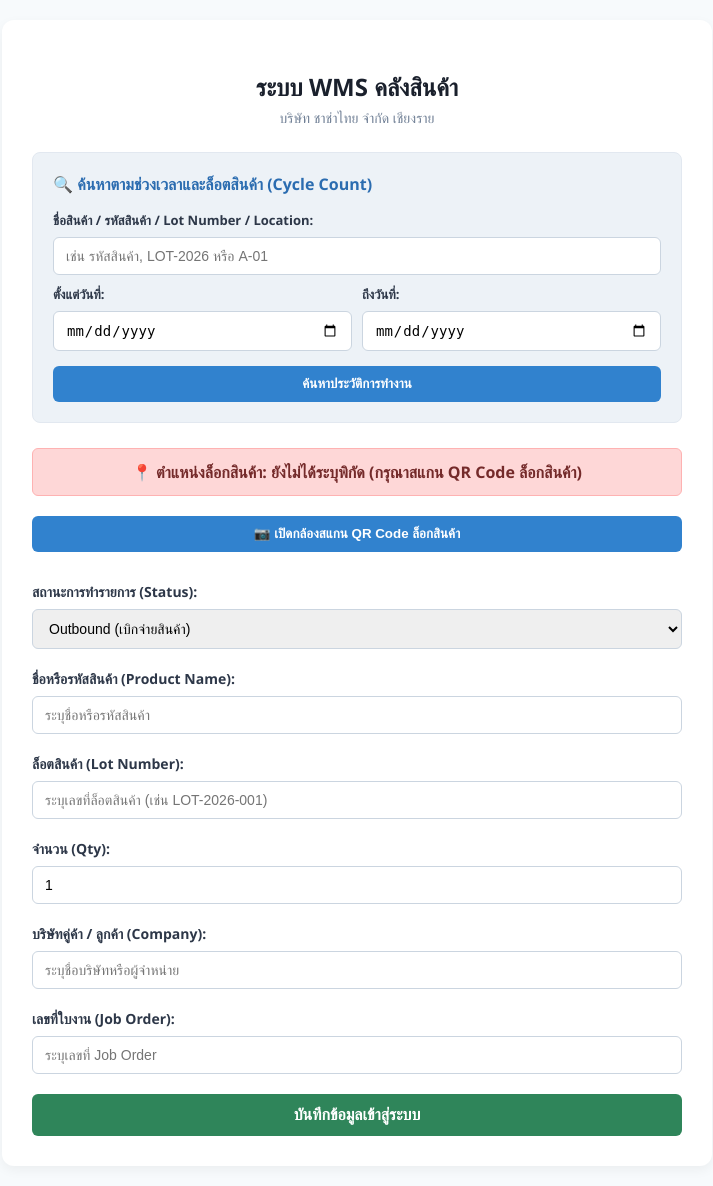
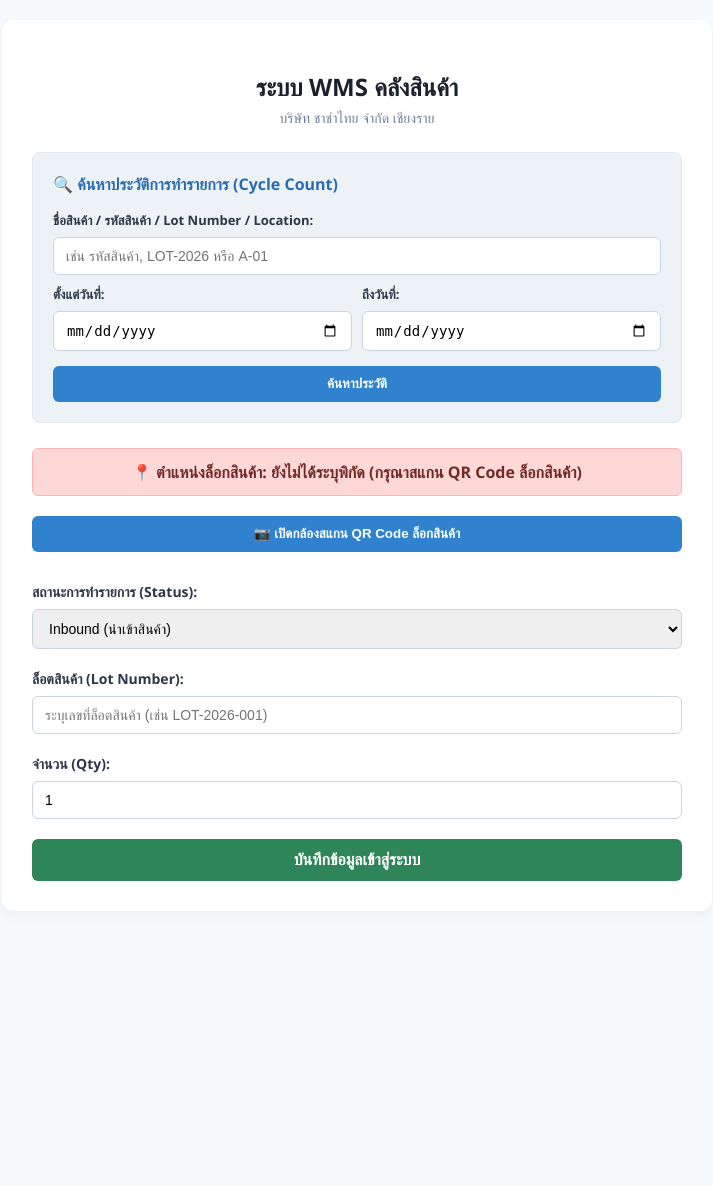
Before and after one commit to kanokwan20044-sketch/WH_Project, a Flask app: page / in a window 1280 px wide. Shown: the whole page, without its empty margins (283-996 px from the left). After the commit the page ends 881 px from the top, so only its background shows below. Run offline with Flask 3, Linux system fonts and the light colour scheme.

Commit message:
update: move cycle count to status dropdown and hide product field

```diff
--- a/app.py
+++ b/app.py
@@ -37,10 +37,8 @@ def index():
         sheet = get_google_sheet()
         all_rows = sheet.get_all_values()
 
-        # ค้นหาข้อมูลตามคำค้นหาและช่วงเวลา
-        # โครงสร้างคอลัมน์ Google Sheets: [0:Timestamp, 1:Location, 2:Status, 3:Product Name, 4:Lot Number, 5:Qty, 6:Company, 7:Job Order]
         for row in all_rows[1:]:
-            if len(row) >= 8:
+            if len(row) >= 6:
                 row_time = row[0]
                 row_date = row_time.split(' ')[0]
                 product_name = row[3]
@@ -50,7 +48,6 @@ def index():
                 match_date = True
 
                 if search_query:
-                    # ค้นหาได้ทั้งชื่อสินค้า รหัสสินค้า หรือล็อตสินค้า
                     if (search_query.lower() not in product_name.lower() and
                         search_query.lower() not in lot_number.lower() and
                         search_query.lower() not in row[1].lower()):
@@ -73,9 +70,7 @@ def index():
                         'status': row[2],
                         'product_name': row[3],
                         'lot_number': row[4],
-                        'qty': row[5],
-                        'company': row[6],
-                        'job_order': row[7]
+                        'qty': row[5]
                     })
     except Exception as e:
         print(f"เกิดข้อผิดพลาดในการค้นหา: {e}")
@@ -87,11 +82,9 @@ def submit():
     try:
         location = request.form.get('location', 'ไม่ได้ระบุพิกัด')
         status = request.form.get('status', '')
-        product_name = request.form.get('product_name', '')
+        product_name = request.form.get('product_name', '-')
         lot_number = request.form.get('lot_number', '-')
         qty = request.form.get('qty', '')
-        company = request.form.get('company', '')
-        job_order = request.form.get('job_order', '')
 
         # เวลาประเทศไทย (UTC+7)
         utc_now = datetime.datetime.utcnow()
@@ -99,8 +92,7 @@ def submit():
         now = th_now.strftime('%Y-%m-%d %H:%M:%S')
 
         sheet = get_google_sheet()
-        # บันทึกลง Google Sheets เพิ่มช่อง Lot Number ในตำแหน่งที่ 5
-        sheet.append_row([now, location, status, product_name, lot_number, qty, company, job_order])
+        sheet.append_row([now, location, status, product_name, lot_number, qty])
 
         return redirect(url_for('index', success='1'))
 
--- a/templates/index.html
+++ b/templates/index.html
@@ -37,9 +37,9 @@
             </div>
         {% endif %}
 
-        <!-- ส่วนค้นหาตามช่วงเวลาและล็อตสินค้า (Cycle Count) -->
+        <!-- ส่วนค้นหาประวัติการทำงานและ Cycle Count -->
         <div class="search-section">
-            <h3 style="margin-top: 0; color: #2b6cb0; font-size: 16px;">🔍 ค้นหาตามช่วงเวลาและล็อตสินค้า (Cycle Count)</h3>
+            <h3 style="margin-top: 0; color: #2b6cb0; font-size: 16px;">🔍 ค้นหาประวัติการทำรายการ (Cycle Count)</h3>
             <form action="/" method="GET">
                 <div class="form-group" style="margin-bottom: 10px;">
                     <label style="font-size: 13px;">ชื่อสินค้า / รหัสสินค้า / Lot Number / Location:</label>
@@ -55,7 +55,7 @@
                         <input type="date" name="end_date" value="{{ end_date }}">
                     </div>
                 </div>
-                <button type="submit" style="width: 100%; background-color: #3182ce; color: white; padding: 10px; border: none; border-radius: 6px; cursor: pointer; font-weight: 600; margin-top: 5px;">ค้นหาประวัติการทำงาน</button>
+                <button type="submit" style="width: 100%; background-color: #3182ce; color: white; padding: 10px; border: none; border-radius: 6px; cursor: pointer; font-weight: 600; margin-top: 5px;">ค้นหาประวัติ</button>
             </form>
 
             {% if search_query or start_date or end_date %}
@@ -100,15 +100,15 @@
                 <label>สถานะการทำรายการ (Status):</label>
                 <select name="status" id="statusSelect" onchange="toggleProductField()">
                     <option value="Inbound">Inbound (นำเข้าสินค้า)</option>
-                    <option value="Outbound" selected>Outbound (เบิกจ่ายสินค้า)</option>
+                    <option value="Outbound">Outbound (เบิกจ่ายสินค้า)</option>
                     <option value="Cycle Count">Cycle Count (ตรวจนับสต็อก)</option>
                 </select>
             </div>
 
-            <!-- ช่องกรอกชื่อ/รหัสสินค้า จะแสดงขึ้นมาก็ต่อเมื่อเลือก Outbound -->
+            <!-- ช่องกรอกชื่อ/รหัสสินค้า จะแสดงขึ้นมาเฉพาะตอนเลือก Outbound เท่านั้น -->
             <div class="form-group" id="productFieldGroup">
                 <label>ชื่อหรือรหัสสินค้า (Product Name):</label>
-                <input type="text" name="product_name" id="productNameInput" placeholder="ระบุชื่อหรือรหัสสินค้า" required>
+                <input type="text" name="product_name" id="productNameInput" placeholder="ระบุชื่อหรือรหัสสินค้า">
             </div>
 
             <div class="form-group">
@@ -119,16 +119,6 @@
             <div class="form-group">
                 <label>จำนวน (Qty):</label>
                 <input type="number" name="qty" value="1" min="1" required>
-            </div>
-
-            <div class="form-group">
-                <label>บริษัทคู่ค้า / ลูกค้า (Company):</label>
-                <input type="text" name="company" placeholder="ระบุชื่อบริษัทหรือผู้จำหน่าย" required>
-            </div>
-
-            <div class="form-group">
-                <label>เลขที่ใบงาน (Job Order):</label>
-                <input type="text" name="job_order" placeholder="ระบุเลขที่ Job Order" required>
             </div>
 
             <button type="submit" class="btn-submit">บันทึกข้อมูลเข้าสู่ระบบ</button>
@@ -144,25 +134,22 @@
             }, (errorMessage) => {});
         }
 
-        // ฟังก์ชันสำหรับเปิด/ปิดการแสดงผลช่องกรอกรหัสสินค้าตามสถานะที่เลือก
+        // ฟังก์ชันควบคุมการซ่อน/แสดง ช่องกรอกชื่อสินค้า (แสดงเฉพาะตอน Outbound)
         function toggleProductField() {
             const statusSelect = document.getElementById("statusSelect");
             const productFieldGroup = document.getElementById("productFieldGroup");
             const productNameInput = document.getElementById("productNameInput");
 
-            // หากเลือกเป็น Outbound (เบิกจ่าย) ให้แสดงช่องกรอกสินค้า
             if (statusSelect.value === "Outbound") {
                 productFieldGroup.style.display = "block";
                 productNameInput.required = true;
             } else {
-                // สถานะอื่นอาจซ่อนหรือเปิดตามต้องการ ในที่นี้ตั้งให้ซ่อนเมื่อไม่ได้เลือกเบิกจ่าย
                 productFieldGroup.style.display = "none";
                 productNameInput.required = false;
-                productNameInput.value = "-"; // ใส่ค่าสำรองกรณีไม่ได้กรอก
+                productNameInput.value = "-";
             }
         }
 
-        // เรียกทำงานตอนโหลดหน้าเว็บครั้งแรก
         window.onload = function() {
             toggleProductField();
         };
```
